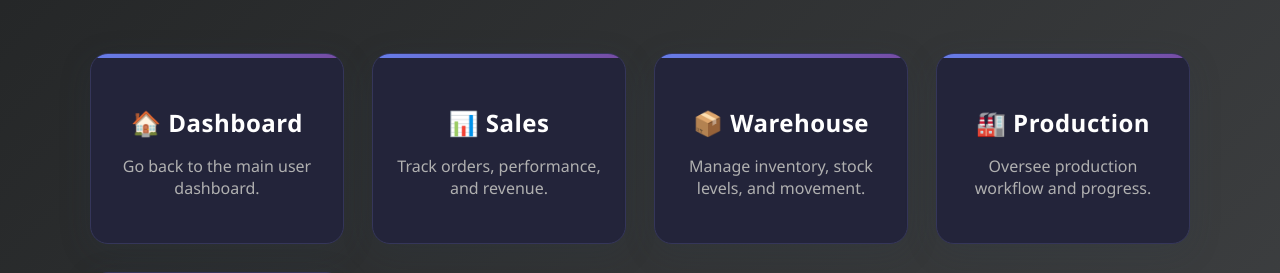
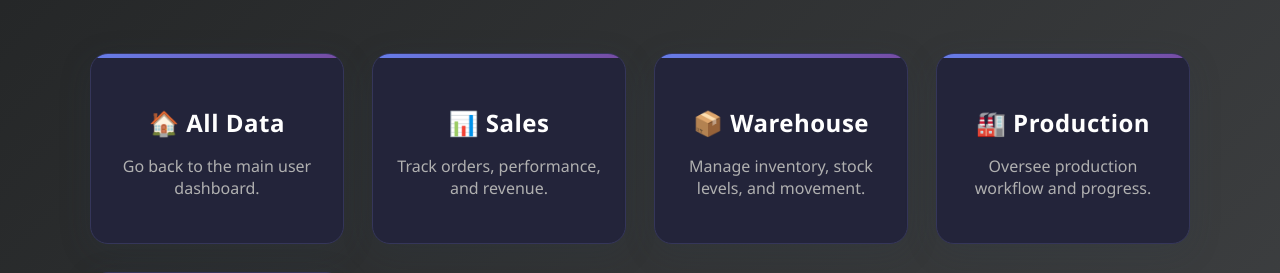
Before and after one commit to Sarthakshrivastava28/4s-Supply_chain_systems, a Python web app: template templates/admin.html in a window 1280 px wide. Shown: the part 134-407 px from the top of the page. Run offline with Jinja, Linux system fonts and the light colour scheme; the template is opened without the code that fills it, so the values that code supplies are empty.

Commit message:
template_change

```diff
--- a/templates/admin.html
+++ b/templates/admin.html
@@ -93,7 +93,7 @@
     <h1>👑 Admin Dashboard</h1>
     <div class="card-container">
       <a class="card" href="{{ url_for('all_tables') }}">
-        <h2>🏠 Dashboard</h2>
+        <h2>🏠 All Data </h2>
         <p>Go back to the main user dashboard.</p>
       </a>
       <a class="card" href="{{ url_for('sales_page') }}">
```
